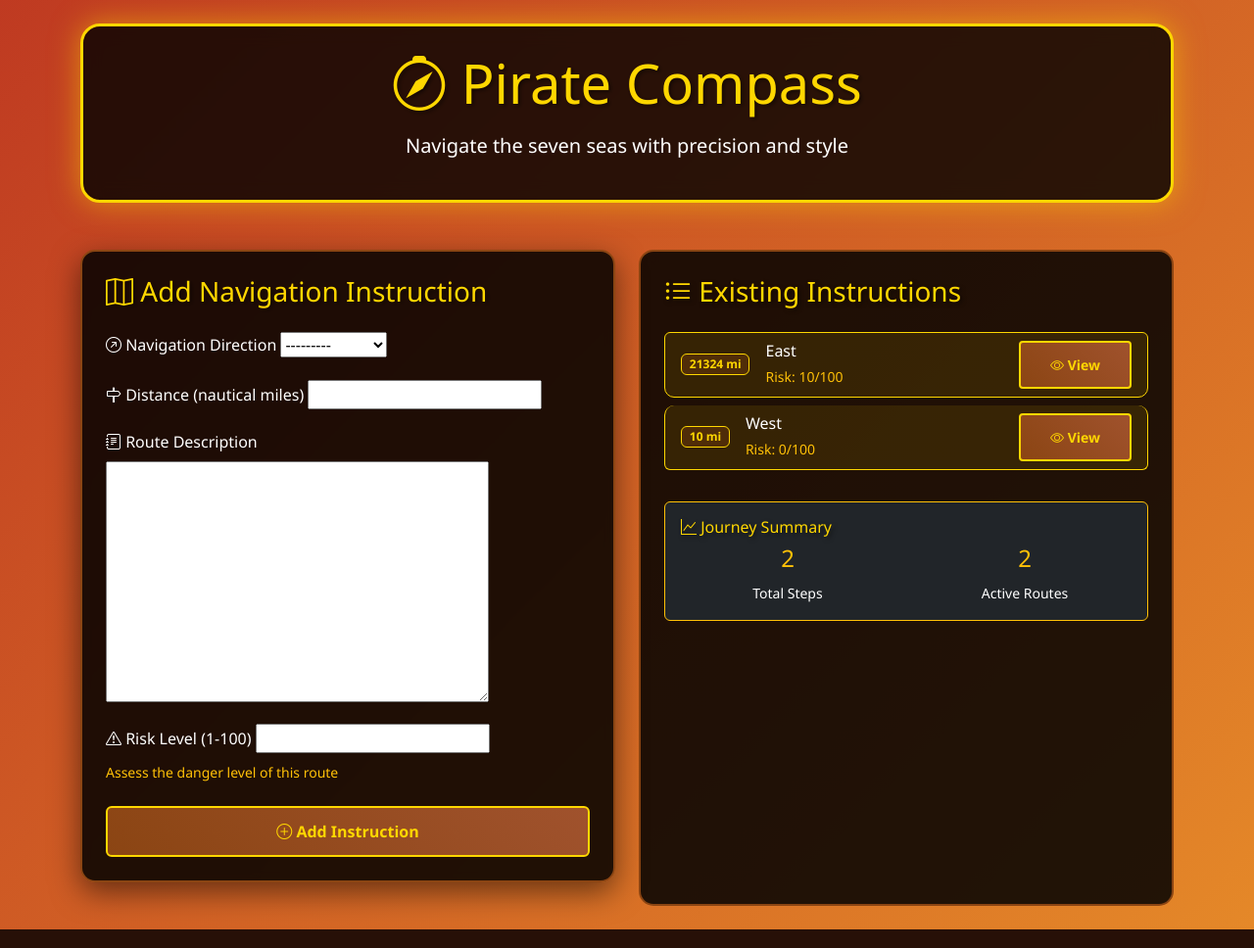
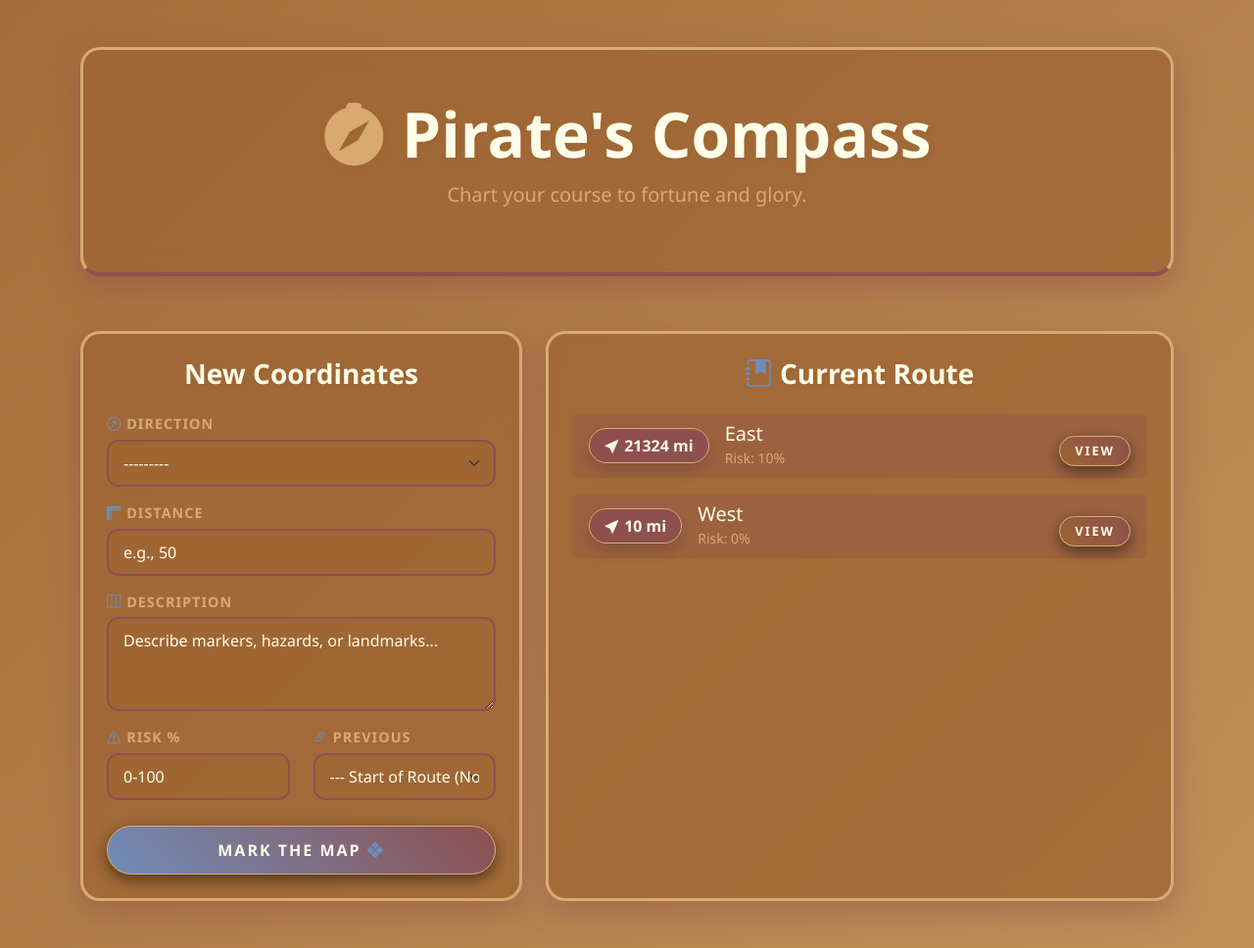
Before and after one commit to magerusanAlex/CodeRun_Django, a Django app: page /compass/ in a window 1280 px wide. Shown: the whole page at 98% size. Run offline with Django 5.2, Linux system fonts and the light colour scheme; data comes from the database, SQL or seed files in the repository.

Commit message:
finished frontend

```diff
--- a/coderun_django/our_app/forms.py
+++ b/coderun_django/our_app/forms.py
@@ -1,7 +1,38 @@
 from django import forms
 from .models import Instruction
+
 
 class InstructionForm(forms.ModelForm):
     class Meta:
         model = Instruction
-        fields = '__all__'
+        fields = ['direction', 'distance', 'description', 'risk_level', 'previous_instruction']
+
+        # This dictionary controls how the HTML inputs are rendered
+        widgets = {
+            'direction': forms.Select(attrs={
+                'class': 'form-select custom-input',
+            }),
+            'distance': forms.NumberInput(attrs={
+                'class': 'form-control custom-input',
+                'placeholder': 'e.g., 50'
+            }),
+            'description': forms.Textarea(attrs={
+                'class': 'form-control custom-input',
+                'placeholder': 'Describe markers, hazards, or landmarks...',
+                'rows': 3  # Makes the box shorter and cleaner
+            }),
+            'risk_level': forms.NumberInput(attrs={
+                'class': 'form-control custom-input',
+                'placeholder': '0-100',
+                'min': 0,
+                'max': 100
+            }),
+            'previous_instruction': forms.Select(attrs={
+                'class': 'form-select custom-input',
+            })
+        }
+
+    def __init__(self, *args, **kwargs):
+        super(InstructionForm, self).__init__(*args, **kwargs)
+        # Custom label styling (optional, but looks nice)
+        self.fields['previous_instruction'].empty_label = "--- Start of Route (No Previous) ---"
--- a/coderun_django/our_app/templates/our_app/compass.html
+++ b/coderun_django/our_app/templates/our_app/compass.html
@@ -5,12 +5,22 @@
     <link href="https://cdn.jsdelivr.net/npm/bootstrap@5.3.0/dist/css/bootstrap.min.css" rel="stylesheet">
     <link rel="stylesheet" href="https://cdn.jsdelivr.net/npm/bootstrap-icons@1.10.0/font/bootstrap-icons.css">
     <style>
+        /* NEW PALETTE:
+           #8e4f4f (Rusty Red)
+           #d9a973 (Tan/Sand)
+           #fffee9 (Cream/Off-White)
+           #6f8db9 (Muted Blue)
+           #9d6533 (Dark Brown)
+        */
+
         body {
-            background: linear-gradient(135deg, #1a2a6c, #b21f1f, #fdbb2d);
+            /* Deep sea and sand gradient */
+            background: linear-gradient(135deg, #6f8db9, #9d6533, #d9a973);
             background-size: 400% 400%;
-            animation: gradient 15s ease infinite;
+            animation: gradient 20s ease infinite;
             min-height: 100vh;
             font-family: 'Segoe UI', Tahoma, Geneva, Verdana, sans-serif;
+            color: #fffee9; /* Cream text */
         }
 
         @keyframes gradient {
@@ -19,213 +29,224 @@
             100% { background-position: 0% 50%; }
         }
 
-        .pirate-header {
-            background: rgba(0, 0, 0, 0.8);
-            border: 3px solid #ffd700;
+        /* Rugged Glassmorphism Containers */
+        .pirate-header, .compass-card, .instructions-section {
+            /* Dark brown with opacity */
+            background: rgba(157, 101, 51, 0.75);
+            backdrop-filter: blur(10px);
+            border: 3px solid #d9a973; /* Tan border */
             border-radius: 20px;
-            box-shadow: 0 0 30px rgba(255, 215, 0, 0.5);
-            backdrop-filter: blur(10px);
+            /* Rusty shadow */
+            box-shadow: 0 10px 30px rgba(142, 79, 79, 0.5);
         }
 
-        .compass-card {
-            background: rgba(0, 0, 0, 0.85);
-            border: 2px solid #8B4513;
-            border-radius: 15px;
-            box-shadow: 0 10px 30px rgba(0, 0, 0, 0.5);
-            backdrop-filter: blur(5px);
+        .pirate-header {
+            margin-bottom: 2rem;
+            border-bottom: 4px solid #8e4f4f;
         }
 
-        .pirate-btn {
-            background: linear-gradient(45deg, #8B4513, #A0522D);
-            border: 2px solid #ffd700;
-            color: #ffd700;
+        /* Text Styles */
+        .highlight-text {
+            color: #fffee9;
+            text-shadow: 2px 2px 4px #9d6533;
             font-weight: bold;
-            padding: 12px 30px;
+        }
+
+        label {
+            color: #d9a973; /* Tan labels */
+            font-weight: 600;
+            font-size: 0.9rem;
+            margin-bottom: 5px;
+            display: block;
+            text-transform: uppercase;
+            letter-spacing: 1px;
+        }
+
+        /* --- NEW DARKER, TRANSPARENT FORM STYLES --- */
+        .custom-input {
+            /* Dark brown background with 60% opacity */
+            background-color: rgba(157, 101, 51, 0.6) !important;
+            border: 2px solid #8e4f4f !important; /* Rusty Border */
+            color: #fffee9 !important; /* Cream text */
+            border-radius: 12px !important;
+            padding: 10px 15px;
+            font-weight: 500;
             transition: all 0.3s ease;
         }
 
-        .pirate-btn:hover {
-            background: linear-gradient(45deg, #A0522D, #8B4513);
-            transform: translateY(-2px);
-            box-shadow: 0 5px 15px rgba(255, 215, 0, 0.3);
-            color: #ffd700;
+        .custom-input:hover {
+            background-color: rgba(157, 101, 51, 0.8) !important; /* Less transparent on hover */
+            border-color: #d9a973 !important; /* Tan border on hover */
         }
 
-        .instructions-section {
-            background: rgba(0, 0, 0, 0.85);
-            border: 2px solid #8B4513;
-            border-radius: 15px;
+        .custom-input:focus {
+            box-shadow: 0 0 15px #d9a973 !important; /* Tan Glow */
+            border-color: #fffee9 !important;
+            background-color: rgba(157, 101, 51, 0.9) !important;
+            outline: none;
         }
 
+        /* Style the placeholder text to be lighter */
+        ::placeholder {
+            color: #fffee9 !important;
+            opacity: 0.5;
+        }
+
+        /* Buttons (Blue to Rust Gradient) */
+        .pirate-btn {
+            background: linear-gradient(45deg, #6f8db9, #8e4f4f);
+            border: 1px solid #d9a973;
+            color: #fffee9;
+            font-weight: bold;
+            text-transform: uppercase;
+            letter-spacing: 2px;
+            padding: 12px 30px;
+            border-radius: 50px;
+            transition: all 0.3s ease;
+            box-shadow: 0 5px 15px rgba(0,0,0,0.5);
+            margin-top: 10px;
+        }
+
+        .pirate-btn:hover {
+            background: linear-gradient(45deg, #8e4f4f, #d9a973);
+            color: #fff;
+            transform: translateY(-3px);
+            box-shadow: 0 10px 20px rgba(217, 169, 115, 0.4);
+        }
+
+        /* List Items */
         .instruction-item {
-            background: rgba(255, 215, 0, 0.1);
-            border: 1px solid #ffd700;
-            border-radius: 10px;
+            /* Darker brown/rust tint */
+            background: rgba(142, 79, 79, 0.3);
+            border: 1px solid #9d6533;
+            color: #fffee9;
             transition: all 0.3s ease;
         }
 
         .instruction-item:hover {
-            background: rgba(255, 215, 0, 0.2);
-            transform: translateX(5px);
+            background: rgba(217, 169, 115, 0.4); /* Tan tint on hover */
+            border-color: #fffee9;
+            transform: scale(1.02);
+            cursor: pointer;
         }
 
-        .nav-pill {
-            background: rgba(139, 69, 19, 0.3);
-            border: 1px solid #ffd700;
-            color: #ffd700;
+        .badge-pill {
+            background-color: #8e4f4f; /* Rusty Red badge */
+            color: #fffee9;
+            border: 1px solid #d9a973;
+            border-radius: 20px;
+            padding: 5px 15px;
+            font-weight: bold;
         }
 
-        .form-control, .form-select {
-            background: rgba(255, 255, 255, 0.9);
-            border: 2px solid #8B4513;
-            transition: all 0.3s ease;
-        }
-
-        .form-control:focus, .form-select:focus {
-            background: rgba(255, 255, 255, 0.95);
-            border-color: #ffd700;
-            box-shadow: 0 0 10px rgba(255, 215, 0, 0.5);
-            transform: scale(1.02);
-        }
-
-        .gold-text {
-            color: #ffd700;
-            text-shadow: 2px 2px 4px rgba(0, 0, 0, 0.5);
-        }
-
-        .divider {
-            height: 2px;
-            background: linear-gradient(90deg, transparent, #ffd700, transparent);
-            margin: 2rem 0;
+        /* Icons within labels */
+        .bi {
+            color: #6f8db9; /* Muted blue icons */
         }
     </style>
 </head>
 <body>
-    <div class="container py-4">
-        <!-- Header -->
+    <div class="container py-5">
+
         <div class="row mb-4">
             <div class="col-12">
-                <div class="pirate-header text-center p-4 mb-4">
-                    <h1 class="display-4 gold-text mb-3">
-                        <i class="bi bi-compass"></i> Pirate Compass
+                <div class="pirate-header text-center p-5">
+                    <h1 class="display-3 highlight-text mb-2">
+                        <i class="bi bi-compass-fill" style="color: #d9a973;"></i> Pirate's Compass
                     </h1>
-                    <p class="lead text-white">Navigate the seven seas with precision and style</p>
+                    <p class="lead" style="color: #d9a973;">Chart your course to fortune and glory.</p>
                 </div>
             </div>
         </div>
 
-        <div class="row">
-            <!-- Form Section -->
-            <div class="col-lg-6 mb-4">
+        <div class="row g-4">
+            <div class="col-lg-5">
                 <div class="compass-card p-4 h-100">
-                    <h3 class="gold-text mb-4">
-                        <i class="bi bi-map"></i> Add Navigation Instruction
+                    <h3 class="highlight-text mb-4 text-center">
+                        <i class="bi bi-quill-pen"></i> New Coordinates
                     </h3>
 
                     <form method="post">
                         {% csrf_token %}
 
                         <div class="mb-3">
-                            <label class="form-label text-white">
-                                <i class="bi bi-arrow-up-right-circle"></i> Navigation Direction
-                            </label>
+                            <label><i class="bi bi-arrow-up-right-circle"></i> {{ form.direction.label }}</label>
                             {{ form.direction }}
                         </div>
 
                         <div class="mb-3">
-                            <label class="form-label text-white">
-                                <i class="bi bi-signpost"></i> Distance (nautical miles)
-                            </label>
+                            <label><i class="bi bi-rulers"></i> {{ form.distance.label }}</label>
                             {{ form.distance }}
                         </div>
 
                         <div class="mb-3">
-                            <label class="form-label text-white">
-                                <i class="bi bi-journal-text"></i> Route Description
-                            </label>
+                            <label><i class="bi bi-map"></i> {{ form.description.label }}</label>
                             {{ form.description }}
                         </div>
 
-                        <div class="mb-4">
-                            <label class="form-label text-white">
-                                <i class="bi bi-exclamation-triangle"></i> Risk Level (1-100)
-                            </label>
-                            {{ form.risk_level }}
-                            <div class="form-text text-warning">
-                                Assess the danger level of this route
+                         <div class="row">
+                            <div class="col-md-6 mb-3">
+                                <label><i class="bi bi-exclamation-triangle"></i> Risk %</label>
+                                {{ form.risk_level }}
+                            </div>
+                            <div class="col-md-6 mb-3">
+                                <label><i class="bi bi-link-45deg"></i> Previous</label>
+                                {{ form.previous_instruction }}
                             </div>
                         </div>
 
+                        {% if form.errors %}
+                            <div class="alert alert-danger" style="background: rgba(142, 79, 79, 0.7); border: 1px solid #d9a973; color: #fffee9;">
+                                Arrr! Check yer entries, matey. Errors detected.
+                            </div>
+                        {% endif %}
+
                         <button type="submit" class="btn pirate-btn w-100">
-                            <i class="bi bi-plus-circle"></i> Add Instruction
+                            Mark the Map <i class="bi bi-x-diamond-fill"></i>
                         </button>
                     </form>
                 </div>
             </div>
 
-            <!-- Instructions Section -->
-            <div class="col-lg-6">
+            <div class="col-lg-7">
                 <div class="instructions-section p-4 h-100">
-                    <h3 class="gold-text mb-4">
-                        <i class="bi bi-list-ul"></i> Existing Instructions
+                    <h3 class="highlight-text mb-4 text-center">
+                        <i class="bi bi-journal-bookmark-fill"></i> Current Route
                     </h3>
 
                     {% if instructions %}
                     <div class="list-group">
                         {% for item in instructions %}
-                        <div class="list-group-item instruction-item mb-2 d-flex justify-content-between align-items-center">
-                            <div class="d-flex align-items-center">
-                                <span class="badge nav-pill me-3">
-                                    {{ item.distance }} mi
+                        <a href="{% url 'instruction_detail' item.id %}" class="text-decoration-none">
+                            <div class="list-group-item instruction-item mb-3 rounded d-flex justify-content-between align-items-center">
+                                <div class="d-flex align-items-center">
+                                    <div class="badge-pill me-3 shadow">
+                                        <i class="bi bi-cursor-fill" style="color: #fffee9;"></i> {{ item.distance }} mi
+                                    </div>
+                                    <div>
+                                        <h5 class="mb-0">{{ item.get_direction_display }}</h5>
+                                        <small style="color: #d9a973;">
+                                            Risk: {{ item.risk_level }}%
+                                        </small>
+                                    </div>
+                                </div>
+                                <span class="btn btn-sm pirate-btn" style="padding: 5px 15px; font-size: 0.8rem; background: linear-gradient(45deg, #9d6533, #8e4f4f);">
+                                    View
                                 </span>
-                                <div>
-                                    <h6 class="mb-1 text-white">{{ item.get_direction_display }}</h6>
-                                    <small class="text-warning">Risk: {{ item.risk_level }}/100</small>
-                                </div>
                             </div>
-                            <a href="{% url 'instruction_detail' item.id %}" class="btn btn-sm pirate-btn">
-                                <i class="bi bi-eye"></i> View
-                            </a>
-                        </div>
+                        </a>
                         {% endfor %}
                     </div>
                     {% else %}
-                    <div class="text-center py-5">
-                        <i class="bi bi-map display-1 text-warning"></i>
-                        <h5 class="text-white mt-3">No instructions yet!</h5>
-                        <p class="text-muted">Add your first navigation instruction to get started.</p>
-                    </div>
-                    {% endif %}
-
-                    <!-- Stats Card -->
-                    {% if instructions %}
-                    <div class="mt-4">
-                        <div class="card bg-dark border-warning">
-                            <div class="card-body">
-                                <h6 class="card-title gold-text">
-                                    <i class="bi bi-graph-up"></i> Journey Summary
-                                </h6>
-                                <div class="row text-center">
-                                    <div class="col-6">
-                                        <h4 class="text-warning">{{ instructions|length }}</h4>
-                                        <small class="text-white">Total Steps</small>
-                                    </div>
-                                    <div class="col-6">
-                                        <h4 class="text-warning">
-                                            {% widthratio instructions|length 1 1 %}
-                                        </h4>
-                                        <small class="text-white">Active Routes</small>
-                                    </div>
-                                </div>
-                            </div>
+                        <div class="text-center py-5">
+                            <i class="bi bi-map-fill display-1" style="color: #8e4f4f; opacity: 0.7;"></i>
+                            <h5 class="mt-3">The map is blank!</h5>
+                            <p style="color: #d9a973;">Add your first instruction to begin the hunt.</p>
                         </div>
-                    </div>
                     {% endif %}
                 </div>
             </div>
         </div>
     </div>
-
-    <script src="https://cdn.jsdelivr.net/npm/bootstrap@5.3.0/dist/js/bootstrap.bundle.min.js"></script>
 </body>
 </html>
```
Also changed, not shown: coderun_django/our_app/templates/our_app/detail.html (+135 -100 lines).
